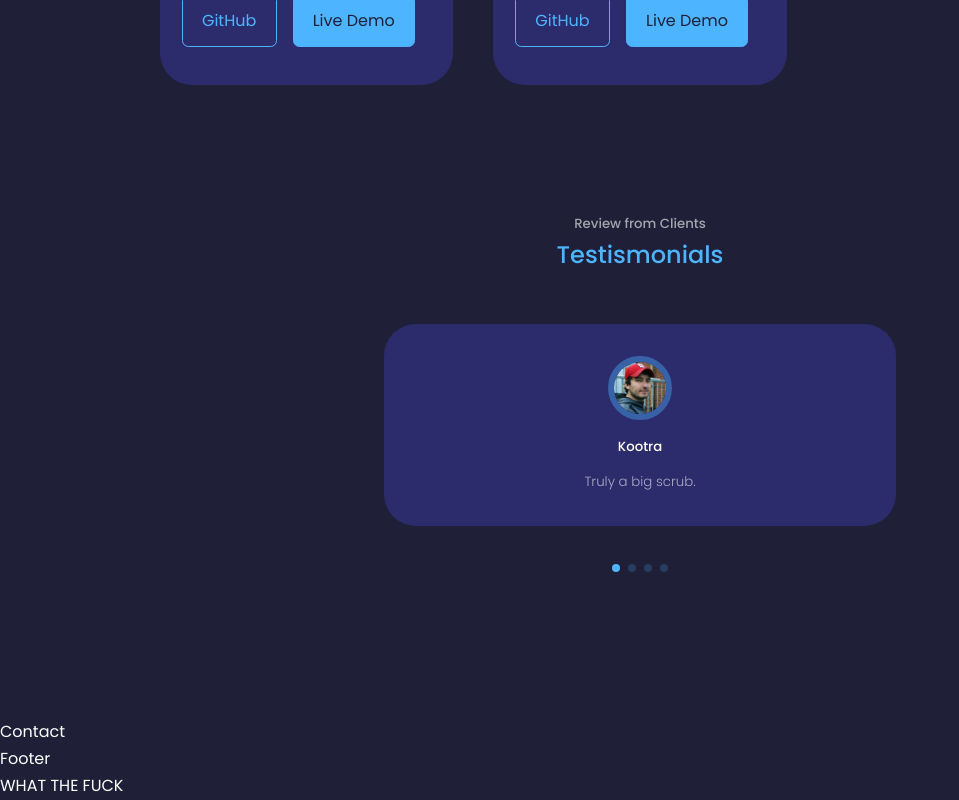
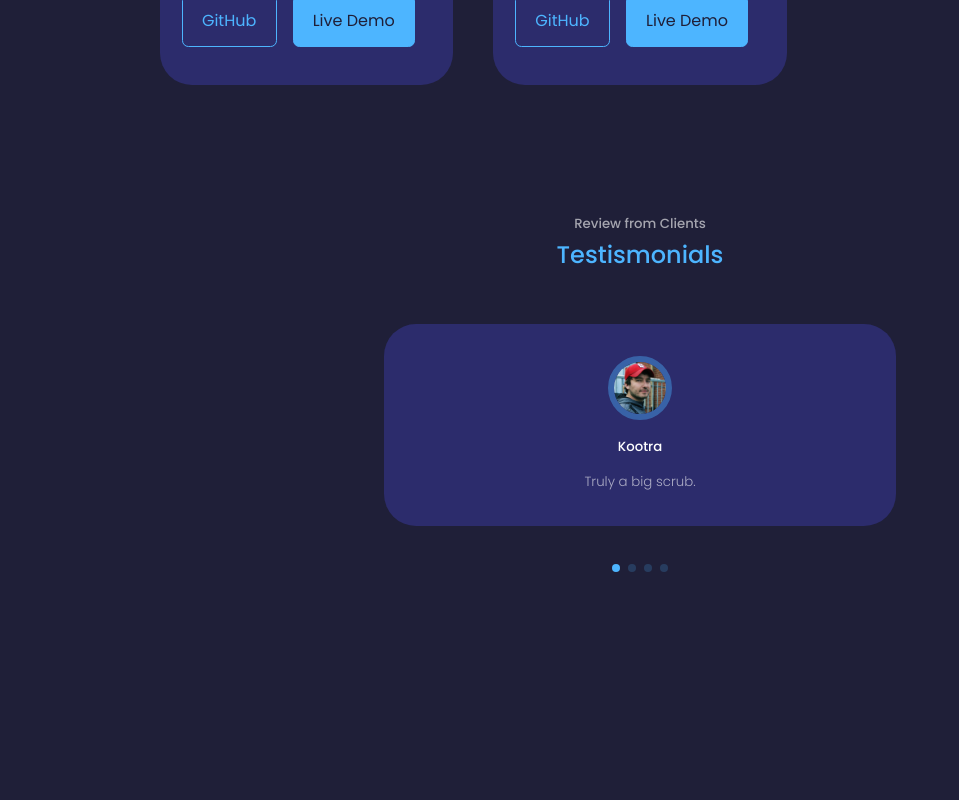
Before and after one commit to BoiledLettuce/Joshua-Henson-React-Portfolio, a React (Create React App) app: page / in a window 1280 px wide. Shown: the part 3214-4014 px from the top of the page, without its empty margins (0-959 px from the left). After the commit the page ends 3804 px from the top, so only its background shows below. Built offline with nearby package versions, Linux system fonts and the light colour scheme.

Commit message:
deploy for now

```diff
--- a/src/App.jsx
+++ b/src/App.jsx
@@ -20,10 +20,9 @@ const App = () => {
       <Services />
       <Portfolio />
       <Testimonials />
-      <Contact />
-      <Footer />
+      {/* <Contact /> */}
+      {/* <Footer /> */}
 
-    <div> WHAT THE FUCK </div>
 
 
     </>
```
